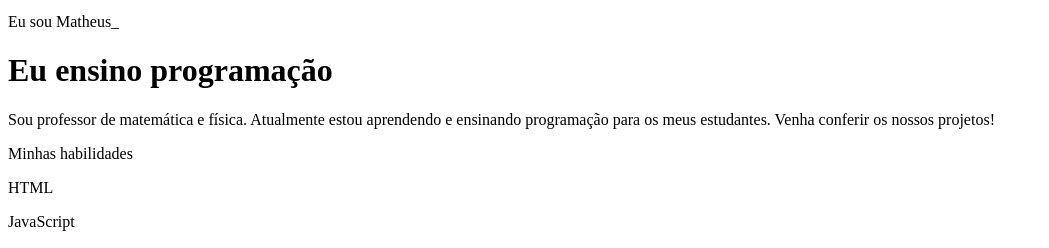
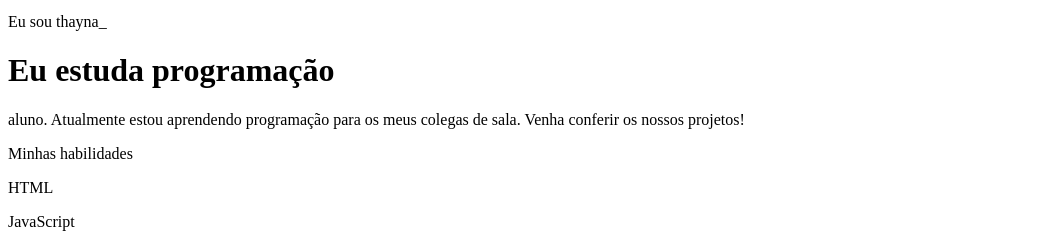
Before and after one commit to thaynacrist/meu-repositorio, a plain HTML site: page index.html in a window 1280 px wide. Shown: the part 47-295 px from the top of the page, without its empty margins (0-1049 px from the left). Drawn offline with nearby package versions, Linux system fonts and the light colour scheme.

Commit message:
Update index.html

```diff
--- a/index.html
+++ b/index.html
@@ -11,10 +11,10 @@
 <body>
     <header>
     <img src="img/imagem-perfil.jpeg" alt="imagem-perfil" srcset="">
-    <p>Eu sou Matheus_</p>
-    <h1>Eu ensino programação</h1>
-    <p>Sou professor de matemática e física.
-        Atualmente estou aprendendo e ensinando programação para os meus estudantes.
+    <p>Eu sou thayna_</p>
+    <h1>Eu estuda programação</h1>
+    <p>aluno.
+        Atualmente estou aprendendo programação para os meus colegas de sala.
         Venha conferir os nossos projetos! </p>
         <p>Minhas habilidades</p>
         <div>
```
